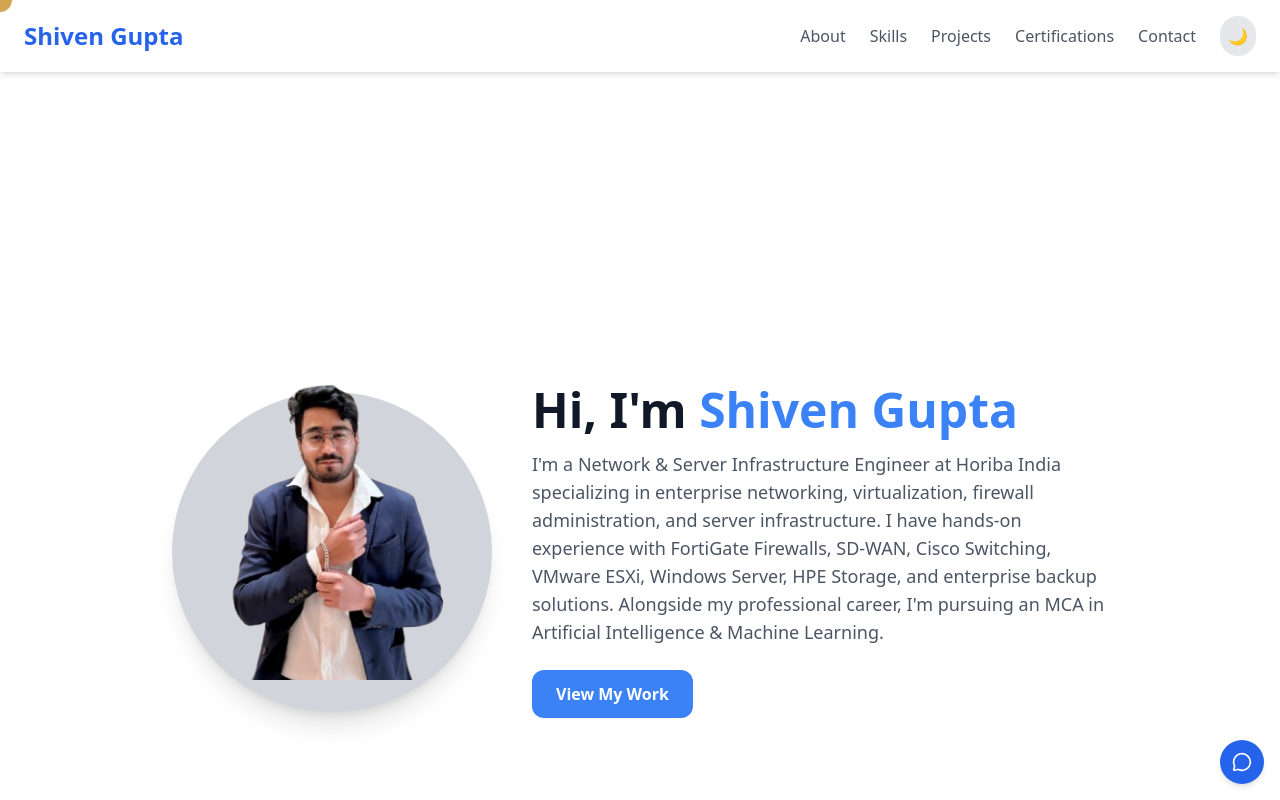
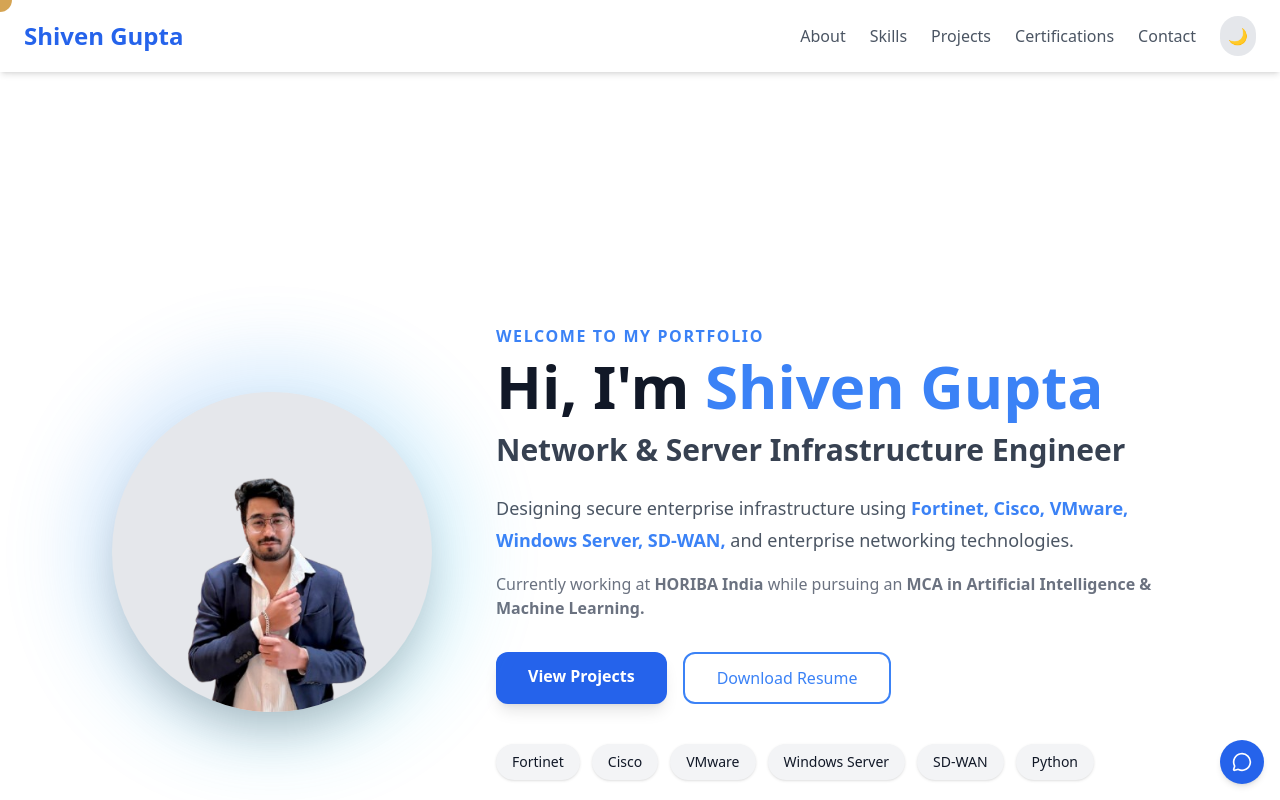
Before and after one commit to Shiven-gupta/my-portfolio, a React (Create React App) app: page / in a window 1280 px wide. Shown: the top 800 px of the page. Built offline with nearby package versions, Linux system fonts and the light colour scheme.

Commit message:
Hero.jsx

```diff
--- a/src/components/Hero.jsx
+++ b/src/components/Hero.jsx
@@ -1,42 +1,90 @@
-import profileImg from '../assets/profile.png';
+import profileImg from "../assets/profile.png";
 
 export default function Hero() {
   return (
     <section
       id="hero"
-      className="min-h-screen flex flex-col md:flex-row items-center justify-center gap-10 bg-white dark:bg-gray-900 text-gray-900 dark:text-white px-6 py-16"
+      className="min-h-screen flex flex-col-reverse md:flex-row items-center justify-center gap-16 bg-white dark:bg-gray-900 text-gray-900 dark:text-white px-6 py-16"
     >
       {/* Left - Image */}
-      <div className="relative w-64 h-64 flex items-center justify-center md:w-80 md:h-80">
+      <div className="relative flex items-center justify-center">
         {/* Background Circle */}
-  <div className="w-64 h-64 md:w-80 md:h-80 bg-gray-300 dark:bg-gray-700 rounded-full shadow-xl" />
+        <div className="w-72 h-72 md:w-96 md:h-96 rounded-full bg-gradient-to-br from-blue-500 to-cyan-400 opacity-20 blur-2xl absolute"></div>
 
-  {/* Popping Image */}
+        <div className="w-64 h-64 md:w-80 md:h-80 bg-gray-200 dark:bg-gray-800 rounded-full shadow-2xl flex items-center justify-center overflow-hidden relative">
           <img
             src={profileImg}
             alt="Shiven Gupta"
-    className="absolute top-1/2 left-1/2 transform -translate-x-1/2 -translate-y-3/4 scale-[1.3] w-80 h-80 object-cover z-10"
+            className="w-72 md:w-96 object-cover scale-110"
           />
         </div>
+      </div>
 
+      {/* Right - Hero Content */}
+      <div className="max-w-2xl text-center md:text-left">
+        <p className="text-blue-500 font-semibold uppercase tracking-widest mb-2">
+          Welcome to my Portfolio
+        </p>
 
+        <h1 className="text-5xl md:text-6xl font-extrabold leading-tight">
+          Hi, I'm <span className="text-blue-500">Shiven Gupta</span>
+        </h1>
 
-      {/* Right - Intro Text */}
-      <div className="max-w-xl text-center md:text-left">
-        <h2 className="text-4xl md:text-5xl font-bold mb-4">
-          Hi, I'm <span className="text-blue-500">Shiven Gupta</span>
+        <h2 className="text-2xl md:text-3xl font-semibold text-gray-700 dark:text-gray-300 mt-4">
+          Network & Server Infrastructure Engineer
         </h2>
-        <p className="text-lg text-gray-600 dark:text-gray-300 mb-6">
-          I'm a Network & Server Infrastructure Engineer at Horiba India specializing in enterprise networking, virtualization, firewall administration, and server infrastructure.
-          I have hands-on experience with FortiGate Firewalls, SD-WAN, Cisco Switching, VMware ESXi, Windows Server, HPE Storage, and enterprise backup solutions.
-          Alongside my professional career, I'm pursuing an MCA in Artificial Intelligence & Machine Learning.
+
+        <p className="mt-6 text-lg leading-8 text-gray-600 dark:text-gray-400">
+          Designing secure enterprise infrastructure using
+          <span className="font-semibold text-blue-500">
+            {" "}
+            Fortinet, Cisco, VMware, Windows Server, SD-WAN,{" "}
+          </span>
+          and enterprise networking technologies.
         </p>
+
+        <p className="mt-4 text-gray-500 dark:text-gray-400">
+          Currently working at <strong>HORIBA India</strong> while pursuing an
+          <strong> MCA in Artificial Intelligence & Machine Learning.</strong>
+        </p>
+
+        {/* Buttons */}
+        <div className="flex flex-col sm:flex-row gap-4 mt-8 justify-center md:justify-start">
           <a
             href="#projects"
-          className="inline-block px-6 py-3 bg-blue-500 hover:bg-blue-600 text-white font-semibold rounded-xl transition"
+            className="px-8 py-3 rounded-xl bg-blue-600 hover:bg-blue-700 text-white font-semibold transition duration-300 shadow-lg"
           >
-          View My Work
+            View Projects
           </a>
+
+          <a
+            href="/resume.pdf"
+            target="_blank"
+            rel="noopener noreferrer"
+            className="px-8 py-3 rounded-xl border-2 border-blue-500 text-blue-500 hover:bg-blue-500 hover:text-white transition duration-300"
+          >
+            Download Resume
+          </a>
+        </div>
+
+        {/* Tech Stack */}
+        <div className="flex flex-wrap gap-3 mt-10 justify-center md:justify-start">
+          {[
+            "Fortinet",
+            "Cisco",
+            "VMware",
+            "Windows Server",
+            "SD-WAN",
+            "Python",
+          ].map((skill) => (
+            <span
+              key={skill}
+              className="px-4 py-2 rounded-full bg-gray-100 dark:bg-gray-800 text-sm font-medium shadow"
+            >
+              {skill}
+            </span>
+          ))}
+        </div>
       </div>
     </section>
   );
```
Lines whose indentation alone changed are shown as unchanged.
